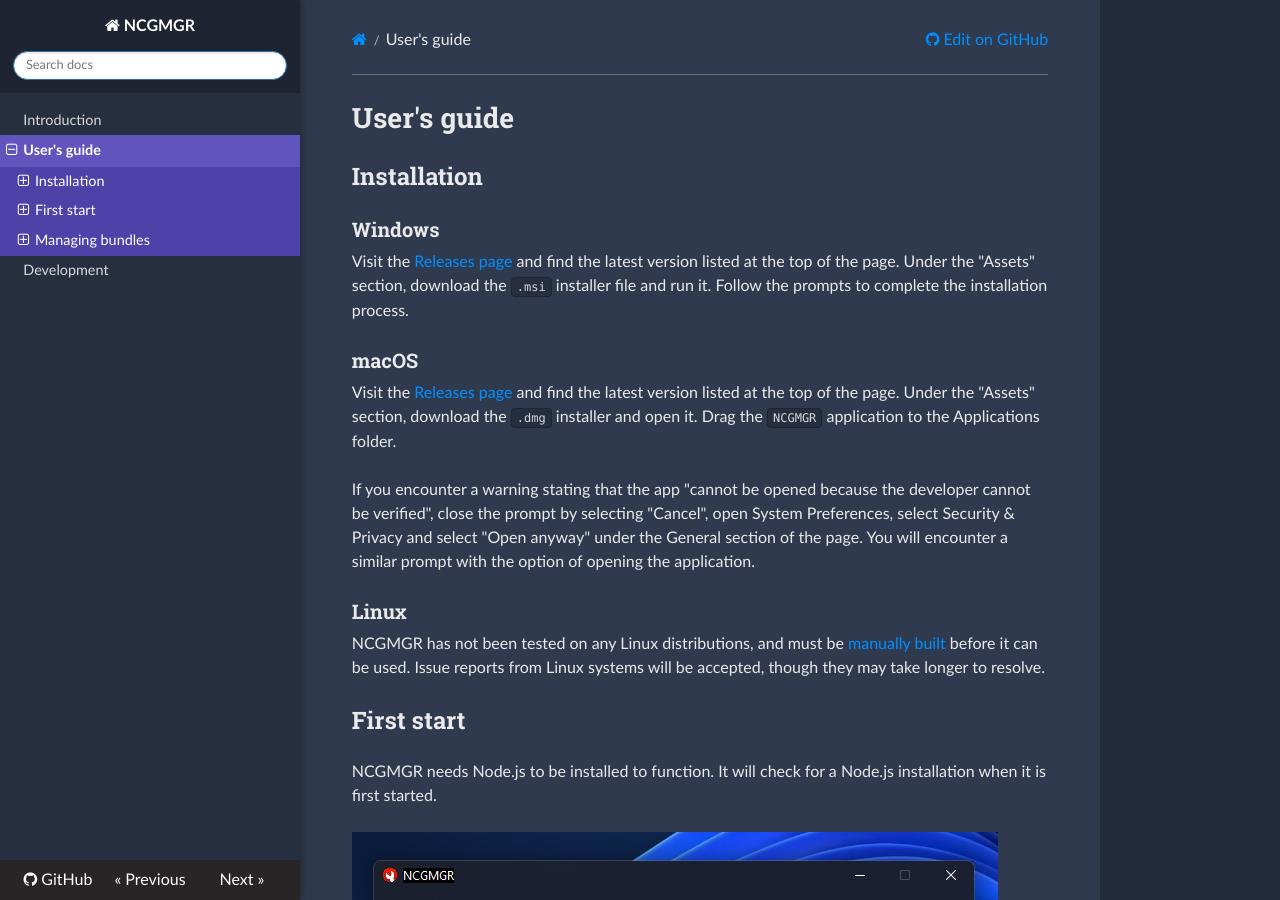
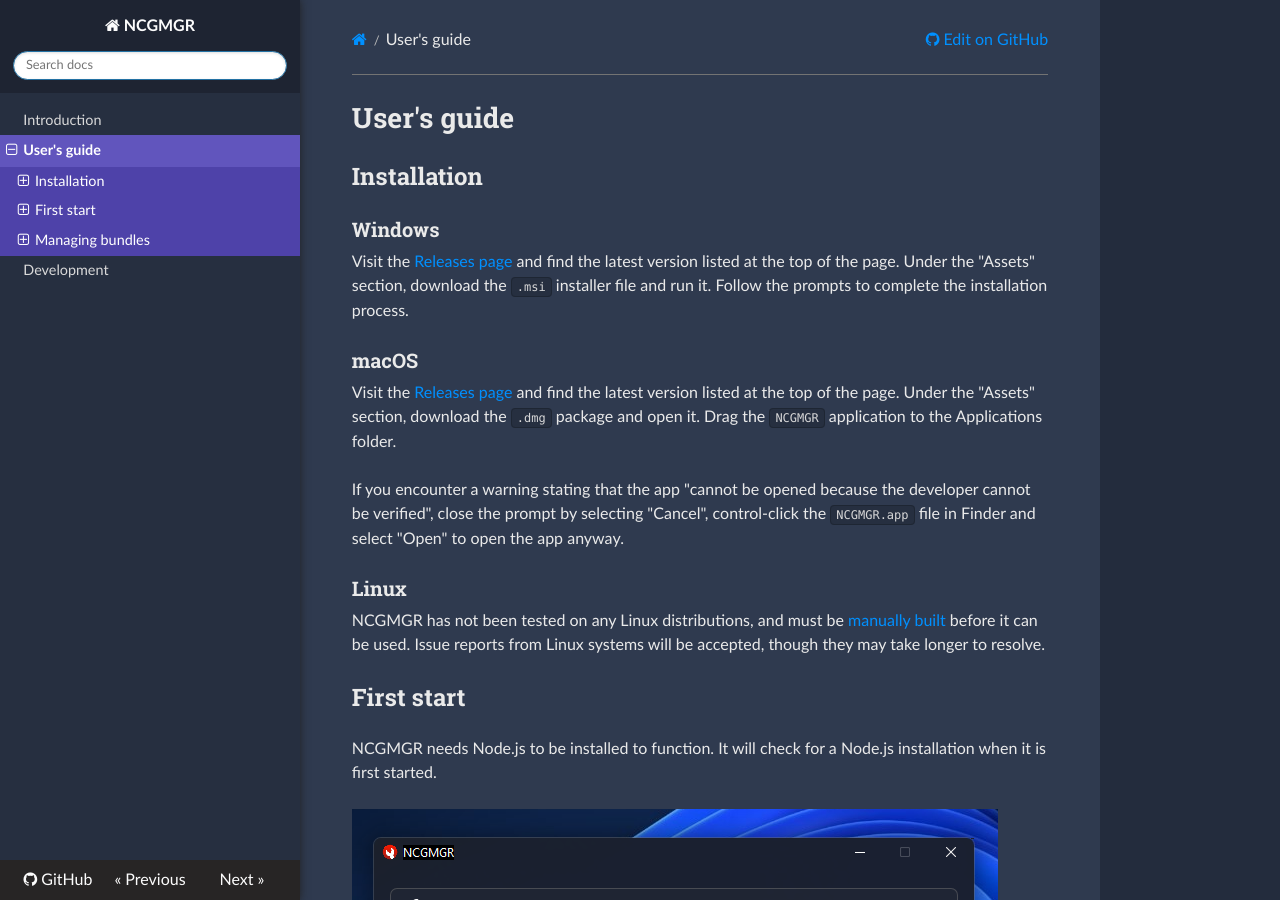
Before and after one commit to IPLSplatoon/NCGMGR, an MkDocs documentation site: the page built from docs/users-guide.md, in a window 1280 px wide and 900 px high. Built offline with MkDocs 1.6.1, drawn with Linux system fonts in a browser that asks for light colours; nearby versions of some CDN libraries.

Commit message:
Update guide on how to bypass issues with unsigned apps on macos

```diff
--- a/docs/users-guide.md
+++ b/docs/users-guide.md
@@ -10,11 +10,10 @@ of the page. Under the "Assets" section, download the `.msi` installer file and
 ### macOS
 
 Visit the [Releases page](https://github.com/IPLSplatoon/NCGMGR/releases) and find the latest version listed at the top
-of the page. Under the "Assets" section, download the `.dmg` installer and open it. Drag the `NCGMGR` application to the Applications folder.
+of the page. Under the "Assets" section, download the `.dmg` package and open it. Drag the `NCGMGR` application to the Applications folder.
 
 If you encounter a warning stating that the app "cannot be opened because the developer cannot be verified", close the
-prompt by selecting "Cancel", open System Preferences, select Security & Privacy and select "Open anyway" under the General
-section of the page. You will encounter a similar prompt with the option of opening the application.
+prompt by selecting "Cancel", control-click the `NCGMGR.app` file in Finder and select "Open" to open the app anyway.
 
 ### Linux
 
```
